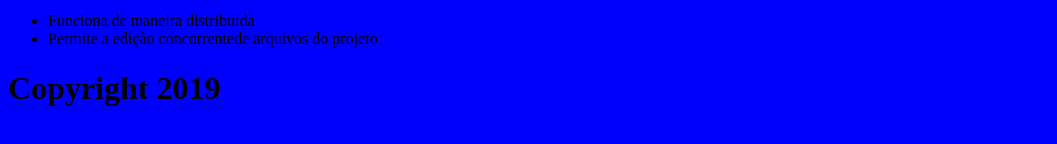
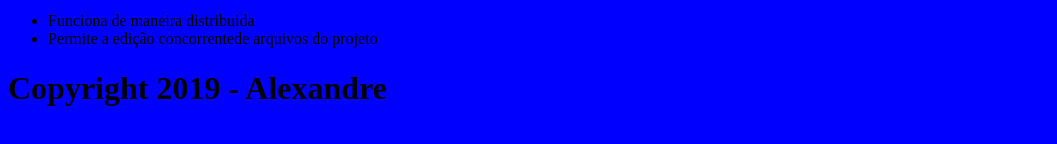
Before and after one commit to carlosalexandresilvacastro/curso-git, a plain HTML site: page index.html in a window 1280 px wide. Shown: the part 186-330 px from the top of the page, without its empty margins (0-1057 px from the left). Drawn offline with Linux system fonts and the light colour scheme.

Commit message:
Adicionando meu nome após o Copyright

```diff
--- a/index.html
+++ b/index.html
@@ -17,6 +17,6 @@
            <li>Funciona de maneira distribuida</li>
            <li>Permite a edição concorrentede arquivos do projeto</li>
        </ul>
-       <h1>Copyright 2019</h1>
+       <h1>Copyright 2019 - Alexandre</h1>
    </body>
 </html>
```
